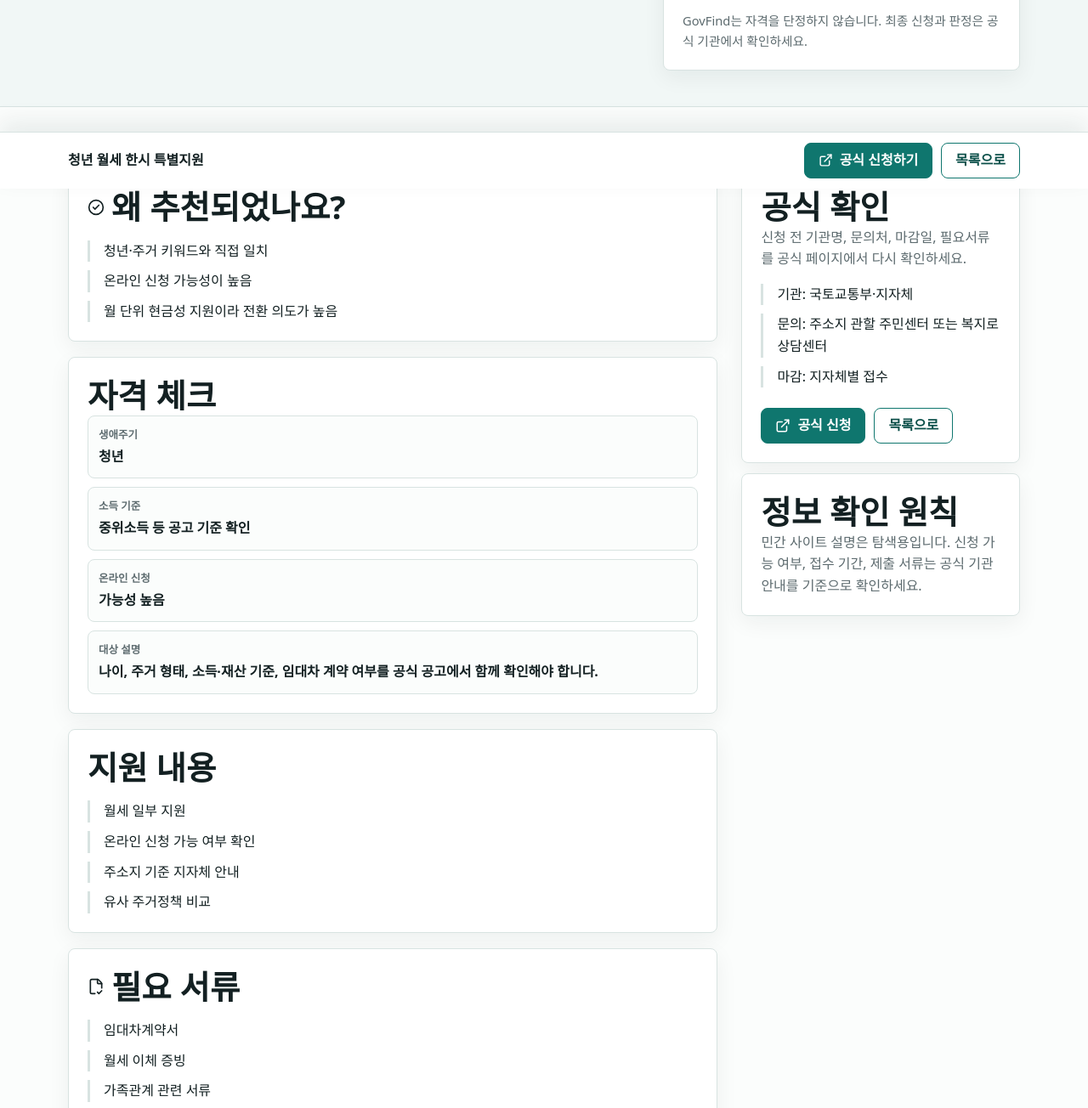
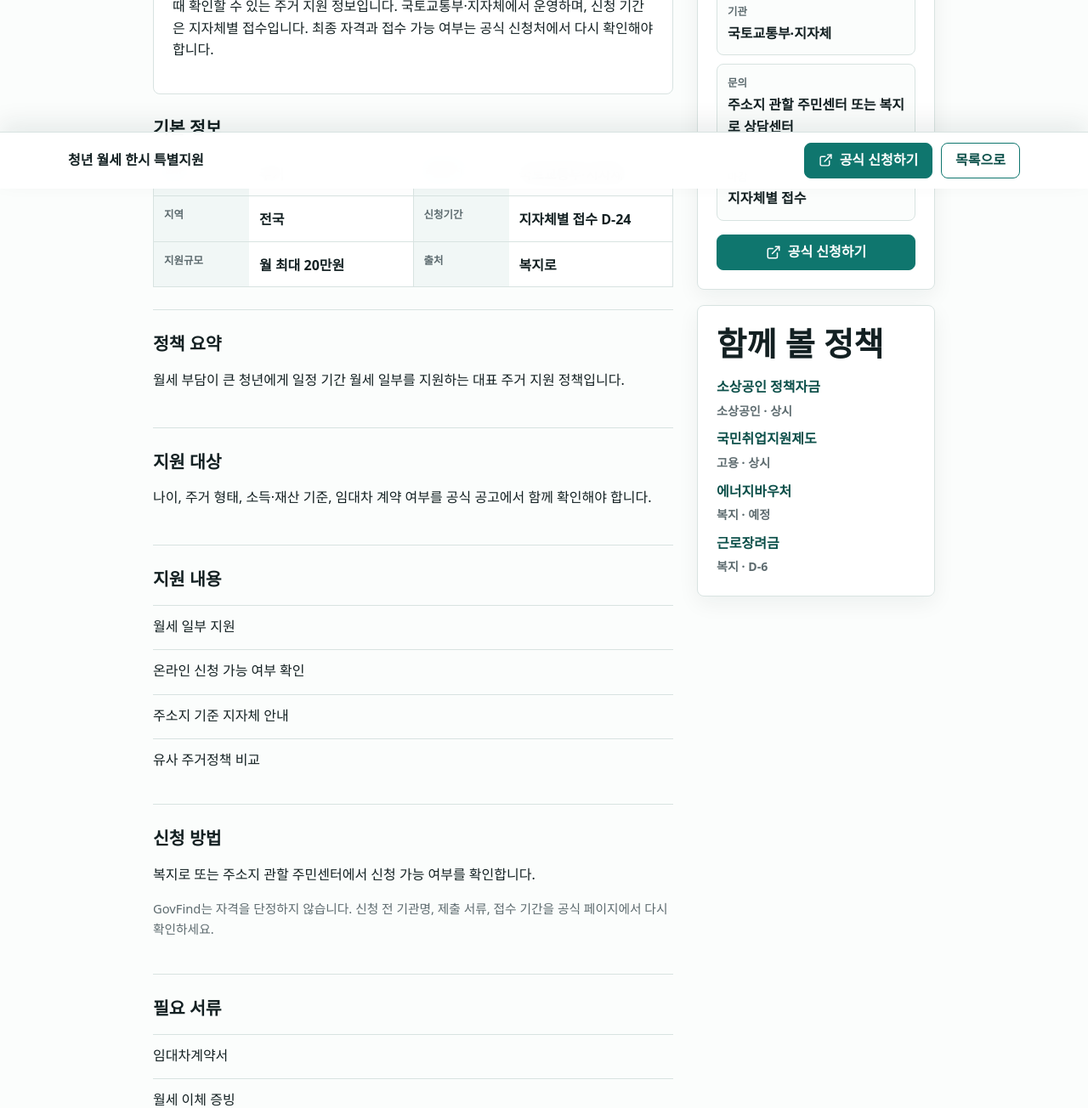
Before and after one commit to whdtjs840-ops/govfind, an Astro site: page /support/youth-rent-support in a window 1280 px wide. Shown: the part 578-1882 px from the top of the page at 85% size. Built offline with nearby package versions, Linux system fonts and the light colour scheme; Astro itself is replaced by a stand-in of ours.

Commit message:
Redesign policy detail pages

```diff
--- a/src/pages/support/[slug].astro
+++ b/src/pages/support/[slug].astro
@@ -1,6 +1,6 @@
 ---
 import BaseLayout from "../../layouts/BaseLayout.astro";
-import { CheckCircle2, ExternalLink, FileCheck2 } from "@lucide/astro";
+import { ExternalLink } from "@lucide/astro";
 import { policies } from "../../data/policies";
 
 export function getStaticPaths() {
@@ -8,124 +8,124 @@ export function getStaticPaths() {
 }
 
 const { policy } = Astro.props;
-const matchScore = Math.min(96, 72 + policy.matchReasons.length * 4 + (policy.applyOnline ? 8 : 0) + (policy.status === "마감임박" ? 5 : 0));
 const apiDetails = policy.apiDetails;
-const hasApiDetails = Boolean(apiDetails?.target || apiDetails?.criteria || apiDetails?.benefit || apiDetails?.application);
+const detailTarget = apiDetails?.target || policy.audience || policy.targetGroup;
+const detailBenefit = apiDetails?.benefit || policy.benefits.join("\n");
+const detailApply = apiDetails?.application || policy.apply;
+const detailCriteria = apiDetails?.criteria || "";
+const relatedPolicies = policies
+  .filter((item) => item.slug !== policy.slug && (item.category === policy.category || item.region === policy.region || item.tags.some((tag) => policy.tags.includes(tag))))
+  .slice(0, 4);
+const reviewSearchUrl = `https://search.naver.com/search.naver?query=${encodeURIComponent(`${policy.title} 후기 신청`)}`;
 
-function paragraphs(value?: string) {
+function lines(value?: string, max = 12) {
   return (value ?? "")
-    .split(/\n{2,}|\n/)
+    .split(/\n{2,}|\n|(?<=다\.)\s+|(?<=요\.)\s+/)
     .map((item) => item.trim())
     .filter(Boolean)
-    .slice(0, 5);
+    .slice(0, max);
 }
+
+const targetLines = lines(detailTarget, 10);
+const benefitLines = lines(detailBenefit, 10);
+const applyLines = lines(detailApply, 10);
+const criteriaLines = lines(detailCriteria, 8);
 ---
 
-<BaseLayout title={`${policy.title} - 자격조건과 공식 신청처 | GovFind`} description={policy.summary} canonical={`/support/${policy.slug}/`}>
-  <section class="detail-hero">
-    <div class="wrap detail-grid">
-      <div>
-        <p class="eyebrow">{policy.category}</p>
+<BaseLayout title={`${policy.title} - 지원 대상과 신청 방법 | GovFind`} description={policy.summary} canonical={`/support/${policy.slug}/`}>
+  <section class="policy-doc-head">
+    <div class="wrap doc-wrap">
+      <nav class="breadcrumb" aria-label="현재 위치">
+        <a href="/">홈</a>
+        <span>/</span>
+        <a href="/support/">정책 목록</a>
+        <span>/</span>
+        <a href={`/category/${policy.category === "복지" ? "welfare" : policy.category === "주거" ? "housing" : policy.category === "고용" ? "job" : policy.category === "청년" ? "youth" : "startup"}/`}>{policy.category}</a>
+      </nav>
+
+      <div class="policy-doc-title">
+        <div class="policy-status-row">
+          <span class={policy.status === "마감임박" ? "badge deadline" : "badge warn"}>{policy.status}</span>
+          <span class="badge">{policy.category}</span>
+          <span class="badge soft">{policy.dday}</span>
+          <span class="badge soft">{policy.source}</span>
+        </div>
         <h1>{policy.title}</h1>
-        <p class="lead">{policy.summary}</p>
-        <div class="toolbar">
-          <span class="badge score">예상 적합도 {matchScore}%</span>
-          <span class="badge">{policy.source}</span>
-          <span class="badge warn">{policy.region}</span>
-          <span class="badge deadline">{policy.dday}</span>
-        </div>
+        <p class="doc-meta">등록 {policy.updatedAt} · 수정 {policy.updatedAt} · 조회 {policy.views.toLocaleString("ko-KR")}</p>
+        <a class="button doc-primary" href={policy.officialUrl} target="_blank" rel="noopener noreferrer" data-event="official_apply_click" data-policy={policy.slug}>
+          <ExternalLink size={18} />바로 신청하기
+        </a>
       </div>
-      <aside class="card cta-card">
-        <p class="eyebrow">첫 화면 핵심 정보</p>
-        <dl class="summary-dl">
-          <div><dt>예상 적합도</dt><dd>{matchScore}%</dd></div>
-          <div><dt>예상 지원</dt><dd>{policy.amount}</dd></div>
-          <div><dt>신청 기간</dt><dd>{policy.deadline}</dd></div>
-          <div><dt>대상</dt><dd>{policy.targetGroup}</dd></div>
-        </dl>
-        <a class="button" href={policy.officialUrl} target="_blank" rel="noopener noreferrer" data-event="official_apply_click" data-policy={policy.slug}><ExternalLink size={18} />공식 신청처 이동</a>
-        <p class="notice">GovFind는 자격을 단정하지 않습니다. 최종 신청과 판정은 공식 기관에서 확인하세요.</p>
-      </aside>
     </div>
   </section>
 
-  <section class="section">
-    <div class="wrap split">
-      <article class="grid">
-        <section class="card">
-          <h2><CheckCircle2 size={20} />왜 추천되었나요?</h2>
-          <ul class="list-clean">
-            {policy.matchReasons.map((item) => <li>{item}</li>)}
-          </ul>
+  <section class="section policy-doc-section">
+    <div class="wrap doc-wrap">
+      <article class="policy-doc">
+        <section class="doc-block">
+          <h2>핵심 요약</h2>
+          <p>
+            이 정책은 {policy.targetGroup} 대상자가 {policy.amount} 지원을 검토할 때 확인할 수 있는 {policy.category} 지원 정보입니다.
+            {policy.agency}에서 운영하며, 신청 기간은 {policy.deadline}입니다. 최종 자격과 접수 가능 여부는 공식 신청처에서 다시 확인해야 합니다.
+          </p>
         </section>
-        <section class="card">
-          <h2>자격 체크</h2>
-          <dl class="summary-dl">
-            <div><dt>생애주기</dt><dd>{policy.lifeStage}</dd></div>
-            <div><dt>소득 기준</dt><dd>{policy.income}</dd></div>
-            <div><dt>온라인 신청</dt><dd>{policy.applyOnline ? "가능성 높음" : "공고 확인 필요"}</dd></div>
-            <div><dt>대상 설명</dt><dd>{policy.audience}</dd></div>
+
+        <section class="doc-block">
+          <h3>기본 정보</h3>
+          <dl class="doc-info-table">
+            <div><dt>분류</dt><dd>{policy.category}</dd></div>
+            <div><dt>담당부처</dt><dd>{policy.agency}</dd></div>
+            <div><dt>지역</dt><dd>{policy.region}</dd></div>
+            <div><dt>신청기간</dt><dd>{policy.deadline} <strong>{policy.dday}</strong></dd></div>
+            <div><dt>지원규모</dt><dd>{policy.amount}</dd></div>
+            <div><dt>출처</dt><dd>{policy.source}</dd></div>
           </dl>
         </section>
 
-        {hasApiDetails && (
-          <section class="card">
-            <h2>공공데이터 상세 기준</h2>
-            {apiDetails?.target && (
-              <div class="detail-copy">
-                <h3>지원 대상</h3>
-                {paragraphs(apiDetails.target).map((item) => <p>{item}</p>)}
-              </div>
-            )}
-            {apiDetails?.criteria && (
-              <div class="detail-copy">
-                <h3>선정 기준</h3>
-                {paragraphs(apiDetails.criteria).map((item) => <p>{item}</p>)}
-              </div>
-            )}
+        <section class="doc-block">
+          <h3>정책 요약</h3>
+          <p>{policy.summary}</p>
+        </section>
+
+        <section class="doc-block">
+          <h3>지원 대상</h3>
+          {targetLines.length ? targetLines.map((item) => <p>{item}</p>) : <p>공식 상세 페이지에서 지원 대상을 확인해야 합니다.</p>}
+        </section>
+
+        {criteriaLines.length > 0 && (
+          <section class="doc-block">
+            <h3>선정 기준</h3>
+            {criteriaLines.map((item) => <p>{item}</p>)}
           </section>
         )}
 
-        <section class="card">
-          <h2>지원 내용</h2>
-          <ul class="list-clean">
-            {policy.benefits.map((item) => <li>{item}</li>)}
-          </ul>
-          {apiDetails?.benefit && (
-            <div class="detail-copy">
-              {paragraphs(apiDetails.benefit).map((item) => <p>{item}</p>)}
-            </div>
+        <section class="doc-block">
+          <h3>지원 내용</h3>
+          {benefitLines.length ? (
+            <ul class="doc-list">
+              {benefitLines.map((item) => <li>{item}</li>)}
+            </ul>
+          ) : (
+            <p>지원 내용은 공식 공고를 기준으로 확인해야 합니다.</p>
           )}
         </section>
-        <section class="card">
-          <h2><FileCheck2 size={20} />필요 서류</h2>
-          <ul class="list-clean">
+
+        <section class="doc-block">
+          <h3>신청 방법</h3>
+          {applyLines.length ? applyLines.map((item) => <p>{item}</p>) : <p>복지로 또는 소관 기관의 공식 신청 안내를 확인합니다.</p>}
+          <p class="notice">GovFind는 자격을 단정하지 않습니다. 신청 전 기관명, 제출 서류, 접수 기간을 공식 페이지에서 다시 확인하세요.</p>
+        </section>
+
+        <section class="doc-block">
+          <h3>필요 서류</h3>
+          <ul class="doc-list">
             {policy.documents.map((item) => <li>{item}</li>)}
           </ul>
         </section>
-        <section class="card">
-          <h2>신청 방법</h2>
-          <p>{policy.apply}</p>
-          {apiDetails?.application && (
-            <div class="detail-copy">
-              {paragraphs(apiDetails.application).map((item) => <p>{item}</p>)}
-            </div>
-          )}
-          <p class="notice">원문 출처: <a class="text-link" href={policy.officialSourceUrl} target="_blank" rel="noopener noreferrer">{policy.source}</a></p>
-        </section>
-        <section class="card">
-          <h2>신청 전 확인 순서</h2>
-          <div class="progress-steps" aria-label="신청 전 확인 순서">
-            <span class="active">대상 확인</span>
-            <span class="active">서류 확인</span>
-            <span>마감 확인</span>
-            <span>공식 이동</span>
-            <span>기관 제출</span>
-          </div>
-        </section>
-        <section class="card">
-          <h2>FAQ</h2>
-          <div class="faq-list">
+
+        <section class="doc-block">
+          <h3>자주 묻는 질문</h3>
+          <div class="faq-list doc-faq">
             {policy.faq.map((item) => (
               <details>
                 <summary>{item.q}</summary>
@@ -134,32 +134,54 @@ function paragraphs(value?: string) {
             ))}
           </div>
         </section>
+
+        <section class="doc-block">
+          <h3>관련 후기와 참고 검색</h3>
+          <p>실제 신청 경험담은 개인 상황에 따라 다를 수 있습니다. 후기성 글은 참고용으로만 보고, 최종 조건은 공식 기관 안내를 기준으로 확인하세요.</p>
+          <ul class="related-links">
+            <li><a href={reviewSearchUrl} target="_blank" rel="noopener noreferrer">네이버에서 관련 후기 검색</a></li>
+            <li><a href={policy.officialSourceUrl} target="_blank" rel="noopener noreferrer">공식 출처 확인</a></li>
+          </ul>
+        </section>
       </article>
-      <aside class="aside">
-        <div class="card">
+
+      <aside class="doc-side">
+        <div class="card doc-side-card">
           <h2>공식 확인</h2>
-          <p>신청 전 기관명, 문의처, 마감일, 필요서류를 공식 페이지에서 다시 확인하세요.</p>
-          <ul class="list-clean">
-            <li>기관: {policy.agency}</li>
-            <li>문의: {policy.contact}</li>
-            <li>마감: {policy.deadline}</li>
-          </ul>
-          <div class="toolbar">
-            <a class="button" href={policy.officialUrl} target="_blank" rel="noopener noreferrer" data-event="official_apply_click" data-policy={policy.slug}><ExternalLink size={18} />공식 신청</a>
-            <a class="button secondary" href="/support/">목록으로</a>
+          <dl class="summary-dl">
+            <div><dt>기관</dt><dd>{policy.agency}</dd></div>
+            <div><dt>문의</dt><dd>{policy.contact}</dd></div>
+            <div><dt>마감</dt><dd>{policy.deadline}</dd></div>
+          </dl>
+          <a class="button" href={policy.officialUrl} target="_blank" rel="noopener noreferrer" data-event="official_apply_click" data-policy={policy.slug}>
+            <ExternalLink size={18} />공식 신청하기
+          </a>
+        </div>
+
+        {relatedPolicies.length > 0 && (
+          <div class="card doc-side-card">
+            <h2>함께 볼 정책</h2>
+            <ul class="side-policy-list">
+              {relatedPolicies.map((item) => (
+                <li>
+                  <a href={`/support/${item.slug}/`}>
+                    <strong>{item.title}</strong>
+                    <span>{item.category} · {item.dday}</span>
+                  </a>
+                </li>
+              ))}
+            </ul>
           </div>
-        </div>
-        <div class="card">
-          <h2>정보 확인 원칙</h2>
-          <p>민간 사이트 설명은 탐색용입니다. 신청 가능 여부, 접수 기간, 제출 서류는 공식 기관 안내를 기준으로 확인하세요.</p>
-        </div>
+        )}
       </aside>
     </div>
   </section>
 
   <div class="sticky-detail-cta" aria-label="상세 페이지 빠른 실행">
     <span>{policy.title}</span>
-    <a class="button" href={policy.officialUrl} target="_blank" rel="noopener noreferrer" data-event="official_apply_click" data-policy={policy.slug}><ExternalLink size={17} />공식 신청하기</a>
+    <a class="button" href={policy.officialUrl} target="_blank" rel="noopener noreferrer" data-event="official_apply_click" data-policy={policy.slug}>
+      <ExternalLink size={17} />공식 신청하기
+    </a>
     <a class="button secondary" href="/support/">목록으로</a>
   </div>
 </BaseLayout>
--- a/src/styles/global.css
+++ b/src/styles/global.css
@@ -663,6 +663,162 @@ dd {
   border-bottom: 1px solid var(--line);
 }
 
+.policy-doc-head {
+  padding: 30px 0 34px;
+  background: #f7fbfa;
+  border-bottom: 1px solid var(--line);
+}
+
+.doc-wrap {
+  width: min(920px, calc(100% - 40px));
+}
+
+.breadcrumb {
+  display: flex;
+  flex-wrap: wrap;
+  gap: 8px;
+  align-items: center;
+  margin-bottom: 24px;
+  color: var(--muted);
+  font-size: 0.92rem;
+}
+
+.breadcrumb a {
+  color: var(--brand-dark);
+  font-weight: 800;
+}
+
+.policy-doc-title {
+  display: grid;
+  gap: 16px;
+}
+
+.policy-status-row {
+  display: flex;
+  flex-wrap: wrap;
+  gap: 8px;
+}
+
+.policy-doc-title h1 {
+  max-width: 860px;
+  font-size: clamp(1.9rem, 4.2vw, 3.25rem);
+}
+
+.doc-meta {
+  color: var(--muted);
+  font-size: 0.95rem;
+}
+
+.doc-primary {
+  width: fit-content;
+}
+
+.policy-doc-section {
+  background: #fbfdfc;
+}
+
+.policy-doc-section .doc-wrap {
+  display: grid;
+  grid-template-columns: minmax(0, 1fr) 280px;
+  gap: 28px;
+  align-items: start;
+}
+
+.policy-doc {
+  display: grid;
+  gap: 26px;
+}
+
+.doc-block {
+  padding-bottom: 26px;
+  border-bottom: 1px solid var(--line);
+}
+
+.doc-block:first-child {
+  padding: 22px;
+  border: 1px solid var(--line);
+  border-radius: 8px;
+  background: white;
+}
+
+.doc-block h2,
+.doc-block h3 {
+  margin: 0 0 12px;
+  font-size: 1.28rem;
+}
+
+.doc-block p + p {
+  margin-top: 10px;
+}
+
+.doc-info-table {
+  display: grid;
+  grid-template-columns: 1fr 1fr;
+  margin: 0;
+  border-top: 1px solid var(--line);
+  border-left: 1px solid var(--line);
+}
+
+.doc-info-table div {
+  display: grid;
+  grid-template-columns: 112px minmax(0, 1fr);
+  border-right: 1px solid var(--line);
+  border-bottom: 1px solid var(--line);
+  background: white;
+}
+
+.doc-info-table dt,
+.doc-info-table dd {
+  padding: 12px;
+}
+
+.doc-info-table dt {
+  background: #f1f7f6;
+}
+
+.doc-list,
+.related-links,
+.side-policy-list {
+  display: grid;
+  gap: 9px;
+  margin: 0;
+  padding-left: 18px;
+}
+
+.related-links a,
+.side-policy-list a {
+  color: var(--brand-dark);
+  font-weight: 800;
+}
+
+.doc-side {
+  position: sticky;
+  top: 92px;
+  display: grid;
+  gap: 18px;
+}
+
+.doc-side-card {
+  display: grid;
+  gap: 16px;
+}
+
+.side-policy-list {
+  padding-left: 0;
+  list-style: none;
+}
+
+.side-policy-list a {
+  display: grid;
+  gap: 4px;
+}
+
+.side-policy-list span {
+  color: var(--muted);
+  font-size: 0.88rem;
+  font-weight: 700;
+}
+
 .detail-grid {
   display: grid;
   grid-template-columns: minmax(0, 1fr) minmax(320px, 420px);
@@ -1096,11 +1252,11 @@ dd {
   .hero { min-height: auto; padding: 42px 0 34px; }
   .hero::after { background: rgba(246, 252, 250, 0.9); }
   .hero::before { display: none; }
-  .hero-inner, .split, .split.wide, .footer-grid, .detail-grid, .results-layout, .search-toolbar, .checker-grid, .profile-lite, .profile-lite-form { grid-template-columns: 1fr; }
+  .hero-inner, .split, .split.wide, .footer-grid, .detail-grid, .policy-doc-section .doc-wrap, .doc-info-table, .results-layout, .search-toolbar, .checker-grid, .profile-lite, .profile-lite-form { grid-template-columns: 1fr; }
   .search-row { grid-template-columns: 1fr; }
   .stats, .grid.cols-2, .grid.cols-3, .flow-grid, .metric-grid, .category-rail, .two-lists, .ranking-grid, .landing-link-grid, .notification-grid, .detail-actions, .progress-steps, .dashboard-grid, .dashboard-summary, .schema-grid, .integration-grid { grid-template-columns: 1fr; }
   .section { padding: 48px 0; }
-  .aside, .filter-card { position: static; }
+  .aside, .filter-card, .doc-side { position: static; }
   .result-head { align-items: stretch; flex-direction: column; }
   .input.small { max-width: none; }
   .card-actions { align-items: stretch; flex-direction: column; }
```
